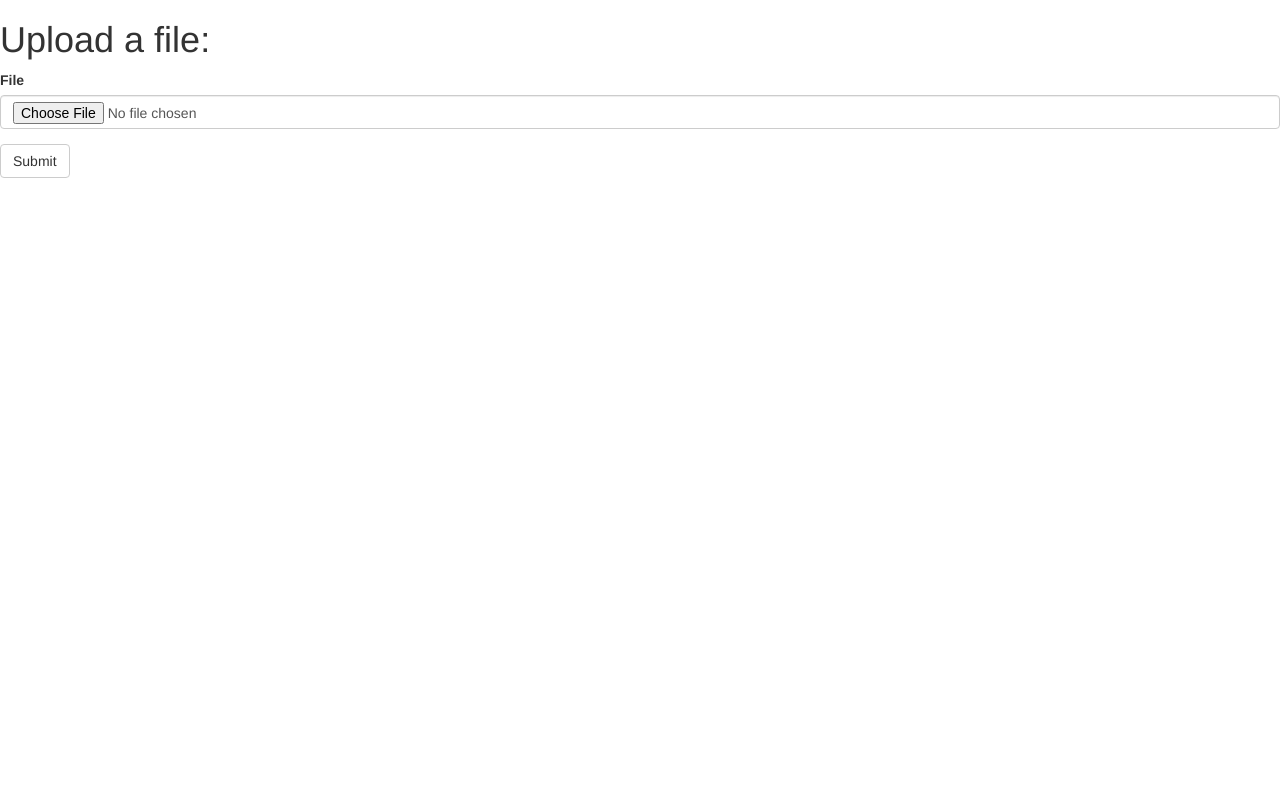
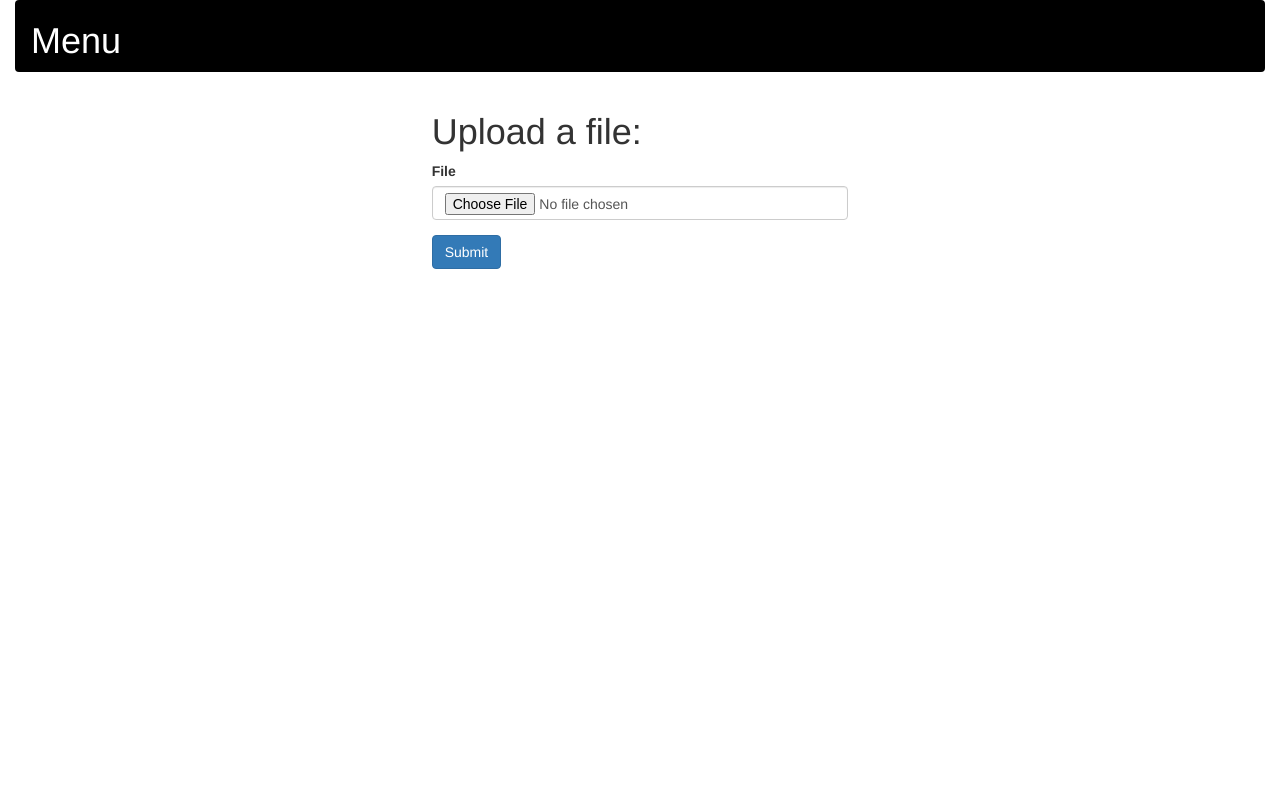
Before and after one commit to lambdaclass/web_prophet, a Flask app: page / in a window 1280 px wide. Run offline with Flask 2, Linux system fonts and the light colour scheme; some libraries are stand-ins or nearby versions.

Commit message:
add visual enhancements

```diff
--- a/app.py
+++ b/app.py
@@ -1,23 +1,24 @@
 import os
+import pandas as pd
+from validation import validate
+from flask_bootstrap import Bootstrap
+from werkzeug.utils import secure_filename
 from flask import Flask, request, Response, render_template, flash, redirect, url_for
-from flask_bootstrap import Bootstrap
-import pandas as pd
-from werkzeug.utils import secure_filename
-from validation import validate
 
 UPLOAD_FOLDER = './uploads'
 ALLOWED_EXTENSIONS = set(['csv'])
-
 APP_DIR = os.path.dirname(os.path.realpath(__name__))
 
 app = Flask(__name__)
 Bootstrap(app)
-app.secret_key = b'_5#y2L"F4Q8z\n\xec]/'
-DEBUG = True
-app.config['UPLOAD_FOLDER'] = UPLOAD_FOLDER
+
+def main(app):
+    app.secret_key = b'_5#y2L"F4Q8z\n\xec]/'
+    app.config['UPLOAD_FOLDER'] = UPLOAD_FOLDER
+    app.run(debug=True)
 
 if __name__ == '__main__':
-    app.run(debug=DEBUG)
+    main(app)
 
 def allowed_file(filename):
     return '.' in filename and filename.rsplit('.', 1)[1].lower() in ALLOWED_EXTENSIONS
@@ -33,6 +34,7 @@ def put_flash(validations):
 def index():
     if request.method == 'GET':
         return render_template('index.html')
+
     elif request.method == 'POST':
         if 'upload' not in request.files:
             flash('No file uploaded', 'danger')
--- /dev/null
+++ b/static/app.css
@@ -0,0 +1,17 @@
+body, .main-container {
+    width: 100%;
+    height: 100%;
+}
+
+.main-nav {
+    background-color: black;
+}
+
+.title {
+    color: white;
+}
+
+.file-form {
+    width: auto;
+    height: auto;
+}
--- a/templates/index.html
+++ b/templates/index.html
@@ -1,18 +1,33 @@
-{% extends "bootstrap/base.html" %} {% block title %}File Upload{% endblock %}
+<head>
+    <link href="{{ url_for('static', filename='app.css') }}" rel="stylesheet">
+</head>
+{% extends "bootstrap/base.html" %}
+{% block title %} File Upload {% endblock %}
 {% import "bootstrap/utils.html" as util %}
 
 {% block content %}
+<div class="main-container container-fluid">
+    <nav class="main-nav navbar">
         <div class="container-fluid">
+            <div class="navbar-header"><h1 class="title">Menu</h1></div>
+        </div>
+    </nav>
+
     {{ util.flashed_messages(dismissible=True) }}
+    <div class="col-xs-6 col-md-4"></div>
+    <div class="col-xs-6 col-md-4">
         <div class="row">
             <h1>Upload a file:</h1>
-        <form class="" id="file_upload" method="POST" enctype=multipart/form-data action="{{ url_for('index') }}">
-            <div class="form-group">
+            <form id="file_upload" method="POST" enctype=multipart/form-data action="{{ url_for('index') }}">
+                <div class="file-form form-group">
                     <label for="file_upload_field">File</label>
                     <input class="form-control" placeholder="Excel or CSV file" type="file" name="upload" id="file_upload_field">
                 </div>
-            <button type="submit" class="btn btn-default">Submit</button>
+                <button type="submit" class="btn btn-primary">Submit</button>
             </form>
         </div>
     </div>
+  <div class="col-xs-6 col-md-4"></div>
+
+</div>
 {% endblock %}
```
Lines whose indentation alone changed are shown as unchanged.
